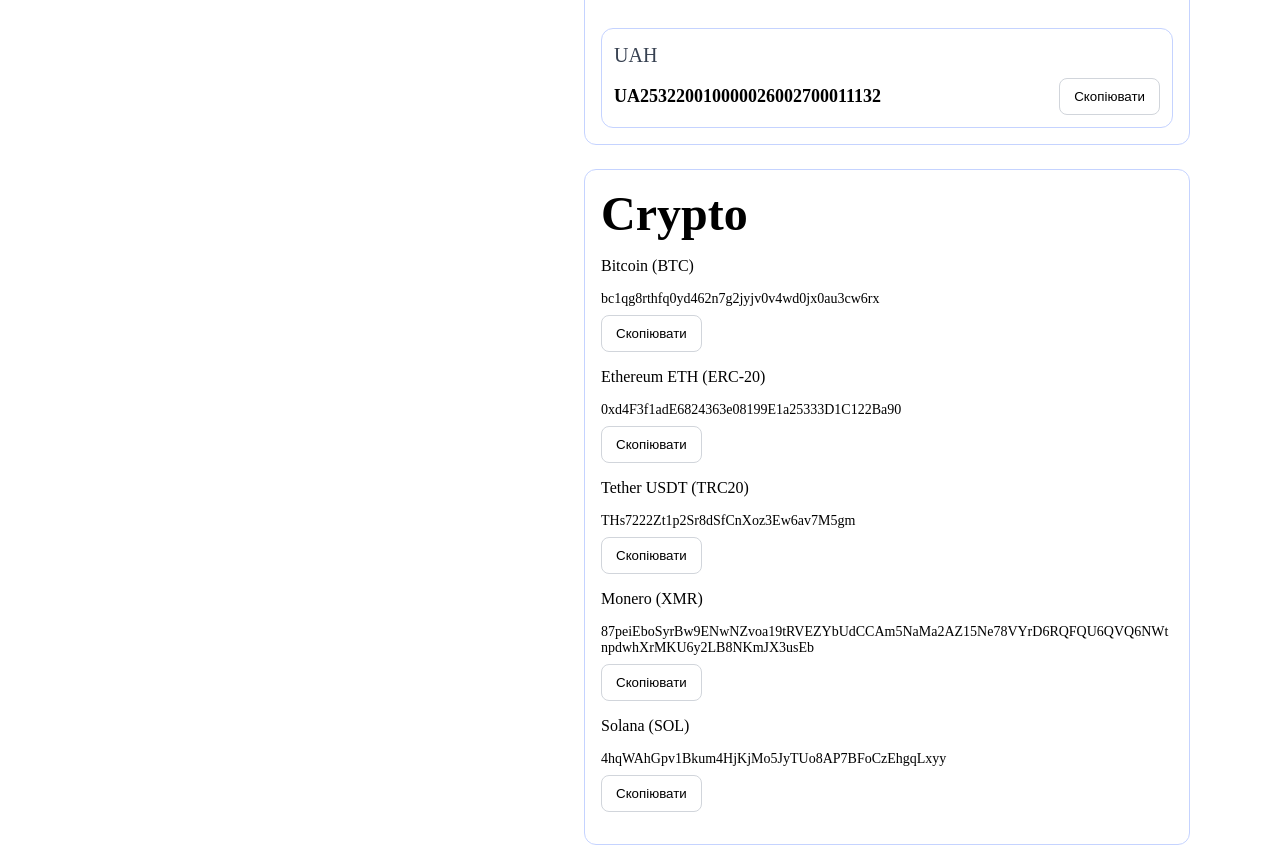
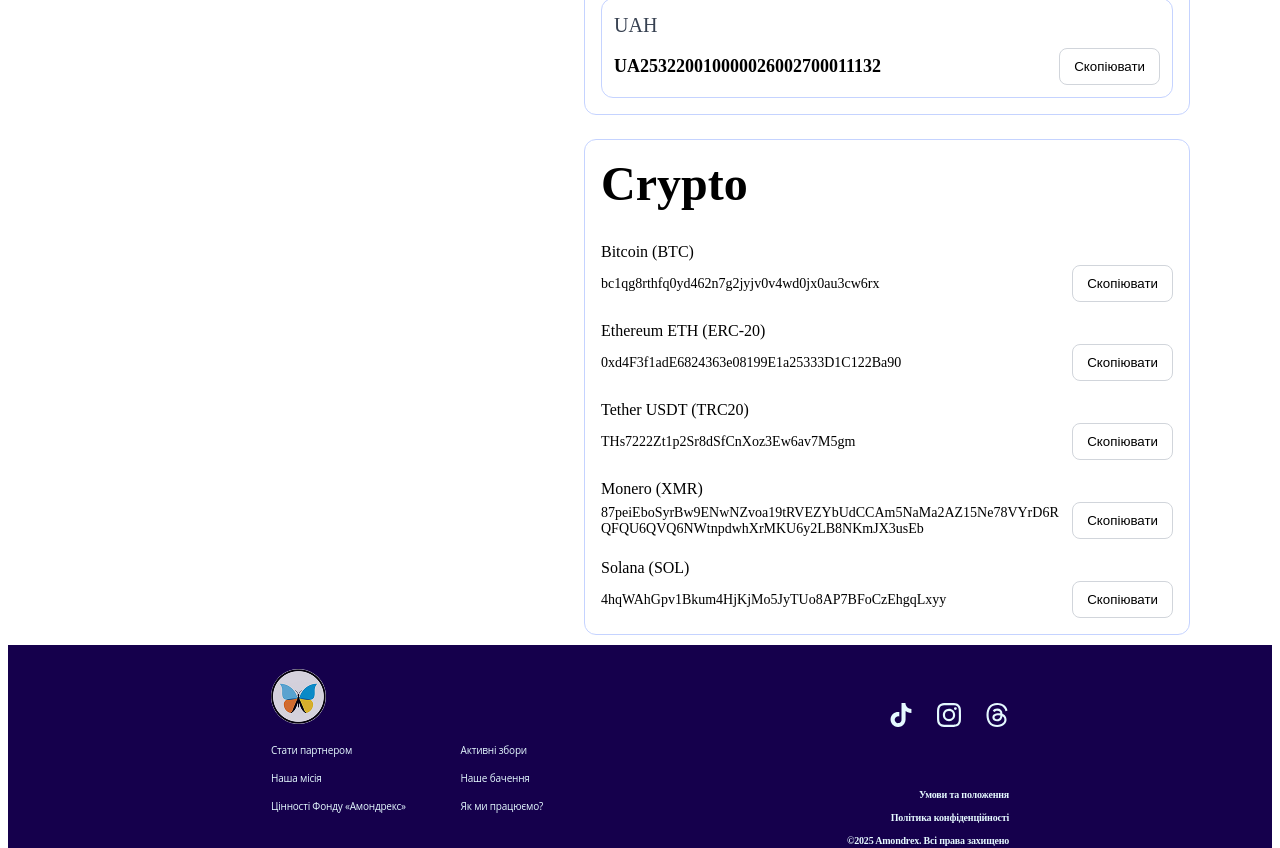
Before and after one commit to ljresetl/fond-amondrex, a React (Vite) app: page /pidtrimka in a window 1280 px wide. Shown: the part 800-1648 px from the top of the page. Built offline with nearby package versions, Linux system fonts and the light colour scheme.

Commit message:
width-card

```diff
--- a/src/pages/Pidtrimka.module.css
+++ b/src/pages/Pidtrimka.module.css
@@ -5,7 +5,7 @@
 .page {
   max-width: 1100px;
   margin: 0 auto;
-  padding: 40px 20px;
+  padding: 10px 10px;
 }
 
 .pageTitle {
@@ -34,7 +34,8 @@
   justify-content: space-between;
   border: 1px solid #c5d3ff;
   border-radius: 14px;
-  padding: 18px;
+  /* padding: 8px; */
+  /* min-width: 418px; */
   max-width: 100%;
   box-shadow: 0 2px 6px rgba(0, 0, 0, 0.04);
 }
@@ -68,6 +69,8 @@
   display: flex;
   flex-direction: column;
   gap: 6px;
+
+  /* max-width: 100%; */
 }
 
 .inputGroup input,
@@ -292,7 +295,21 @@
 
 /* Crypto */
 .cryptoItem {
-  margin-bottom: 16px;
+  display: flex;
+  flex-direction: column;
+  gap: 4px;
+  margin-bottom: 0px;
+}
+
+.cryptoItem p {
+  margin: 0;
+}
+
+.copyRow {
+  display: flex;
+  align-items: center;
+  justify-content: space-between;
+  gap: 12px;
 }
 
 .cryptoValue {
@@ -319,6 +336,13 @@
   color: #16a34a;
   font-size: 14px;
   margin-top: 8px;
+}
+
+.cryptoSection {
+  display: flex;
+  flex-direction: column;
+  gap: 20px;
+  margin: 0;
 }
 
 /* =========================
--- a/src/pages/Pidtrimka.tsx
+++ b/src/pages/Pidtrimka.tsx
@@ -212,7 +212,8 @@
       </div>
 
       {/* Блок 3 — Crypto */}
-      <div className={styles.section}>
+      <div className={`${styles.section} ${styles.cryptoSection}`}>
+
         <h3 className={styles.sectionTitle}>Crypto</h3>
 
         {[
@@ -224,6 +225,7 @@
         ].map(([label, value]) => (
           <div key={label} className={styles.cryptoItem}>
             <p>{label}</p>
+            <div className={styles.copyRow}>
               <p className={styles.cryptoValue}>{value}</p>
               <button
                 className={styles.copyButton}
@@ -231,6 +233,7 @@
               >
                 Скопіювати
               </button>
+            </div>
           </div>
         ))}
       </div>
```
Lines whose indentation alone changed are shown as unchanged.
